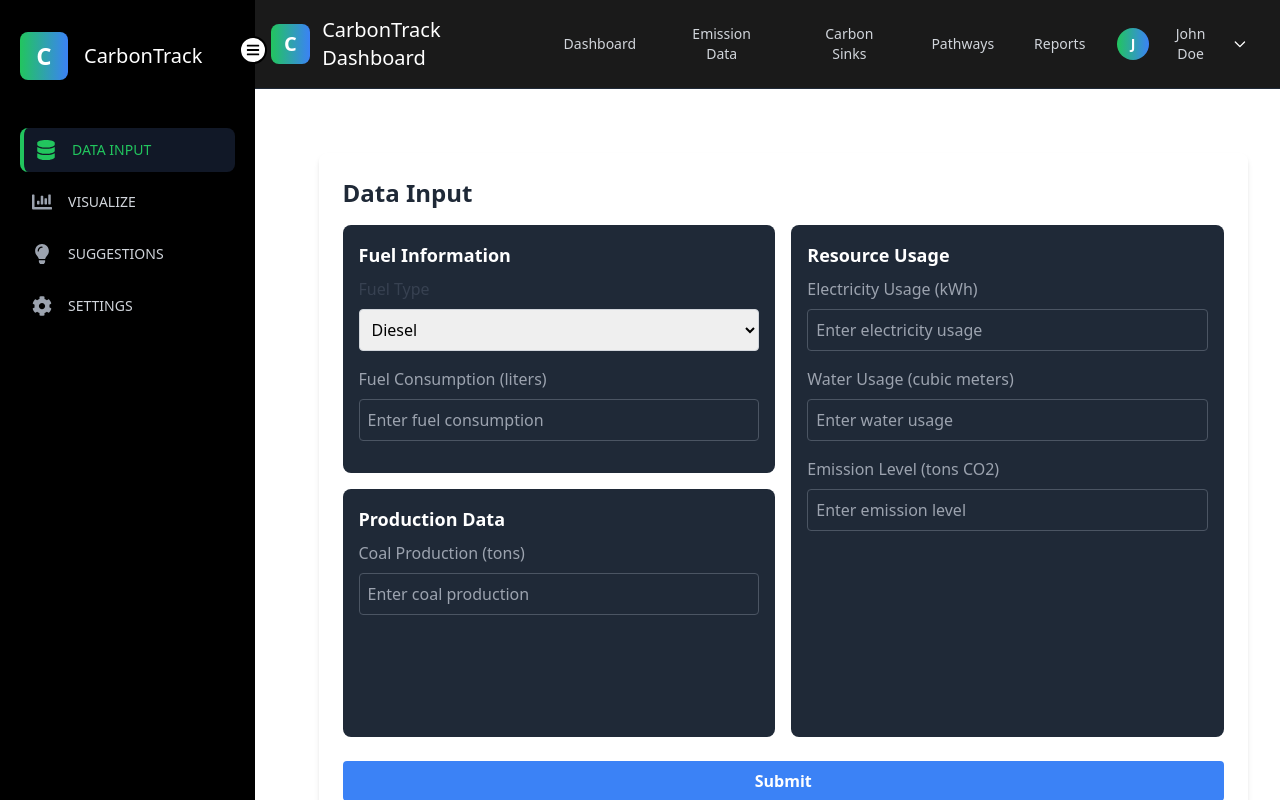
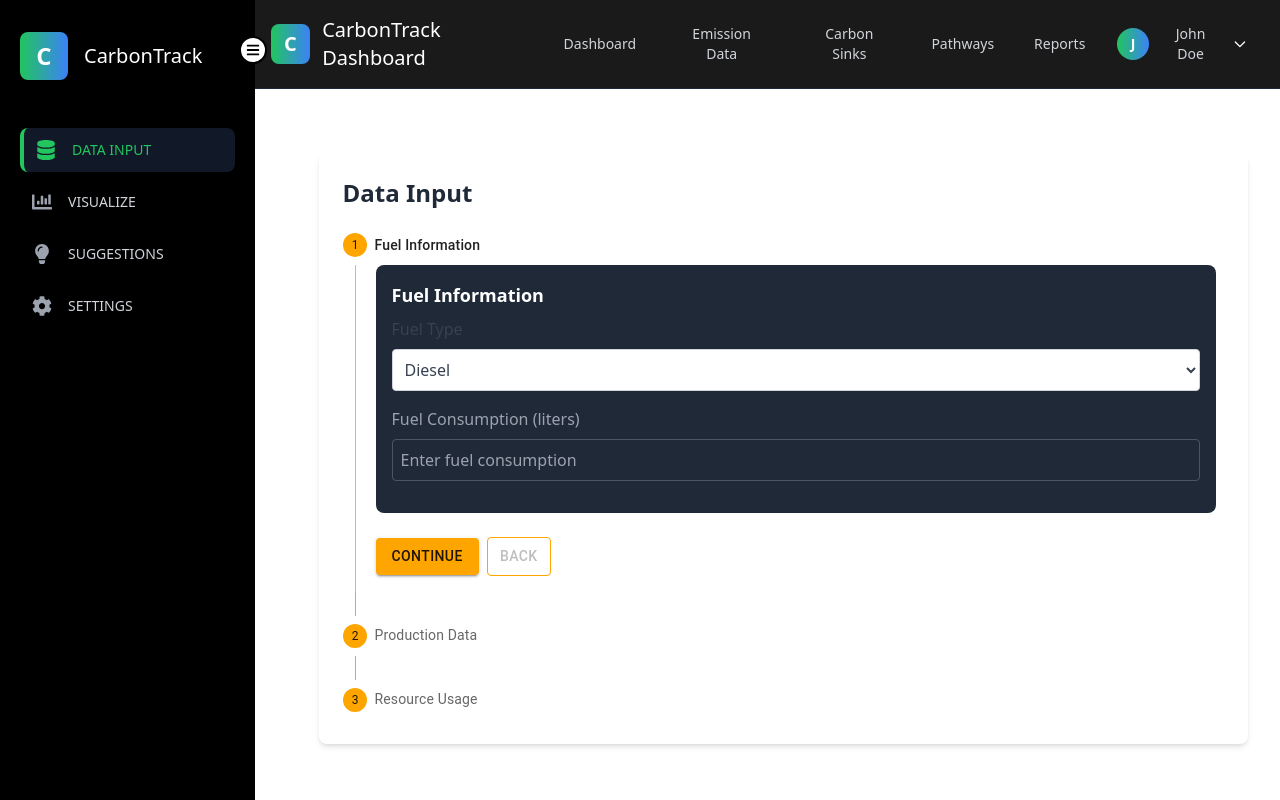
Before and after one commit to naveenrhindi/Frontend, a React (Vite) app: page /dataInput in a window 1280 px wide. Built offline with nearby package versions, Linux system fonts and the light colour scheme.

Commit message:
Edited Datainput Styling for the new theme

```diff
--- a/package.json
+++ b/package.json
@@ -10,6 +10,9 @@
     "preview": "vite preview"
   },
   "dependencies": {
+    "@emotion/react": "^11.13.5",
+    "@emotion/styled": "^11.13.5",
+    "@mui/material": "^6.1.8",
     "apexcharts": "^3.54.1",
     "file-saver": "^2.0.5",
     "jspdf": "^2.5.2",
--- a/src/components/DataInput/DataInput.jsx
+++ b/src/components/DataInput/DataInput.jsx
@@ -1,9 +1,35 @@
 import React, { useState } from 'react';
+import {
+  Stepper,
+  Step,
+  StepLabel,
+  StepContent,
+  Button,
+  Paper,
+  Typography,
+  Box,
+  createTheme,
+  ThemeProvider,
+} from '@mui/material';
 import FuelInformation from './FuelInformation';
 import ProductionData from './ProductionData';
 import ResourceUsage from './ResourceUsage';
 
+// Custom theme for orange and green colors
+const theme = createTheme({
+  palette: {
+    primary: {
+      main: '#FFA500', // Orange
+      light: '#FFD9B3', // Light orange
+    },
+    secondary: {
+      main: '#32CD32', // Green
+    },
+  },
+});
+
 const DataInput = () => {
+  const [activeStep, setActiveStep] = useState(0);
   const [fuelType, setFuelType] = useState('');
   const [fuelConsumption, setFuelConsumption] = useState('');
   const [coalProduction, setCoalProduction] = useState('');
@@ -11,8 +37,19 @@ const DataInput = () => {
   const [waterUsage, setWaterUsage] = useState('');
   const [emissionLevel, setEmissionLevel] = useState('');
 
-  const handleSubmit = (e) => {
-    e.preventDefault();
+  const handleNext = () => setActiveStep((prev) => prev + 1);
+  const handleBack = () => setActiveStep((prev) => prev - 1);
+  const handleReset = () => {
+    setActiveStep(0);
+    setFuelType('');
+    setFuelConsumption('');
+    setCoalProduction('');
+    setElectricityUsage('');
+    setWaterUsage('');
+    setEmissionLevel('');
+  };
+
+  const handleSubmit = () => {
     const inputData = {
       fuelType,
       fuelConsumption,
@@ -22,37 +59,33 @@ const DataInput = () => {
       emissionLevel,
     };
     console.log('Submitted Data:', inputData);
-    // Reset the form after submission
-    setFuelType('');
-    setFuelConsumption('');
-    setCoalProduction('');
-    setElectricityUsage('');
-    setWaterUsage('');
-    setEmissionLevel('');
+    handleReset();
   };
 
-  return (
-    <div className="bg-white p-6 rounded-lg shadow-md mt-8 ml-8">
-      <h2 className="text-2xl font-bold mb-4 text-gray-800">Data Input</h2>
-      <form onSubmit={handleSubmit} className="space-y-6">
-        <div className="grid grid-cols-1 lg:grid-cols-2 gap-4">
-          {/* Left Column - two horizontal sections */}
-          <div className="grid grid-rows-2 gap-4">
-            {/* Horizontal Section 1 */}
+  const steps = [
+    {
+      label: 'Fuel Information',
+      content: (
         <FuelInformation
           fuelType={fuelType}
           setFuelType={setFuelType}
           fuelConsumption={fuelConsumption}
           setFuelConsumption={setFuelConsumption}
         />
-            {/* Horizontal Section 2 */}
+      ),
+    },
+    {
+      label: 'Production Data',
+      content: (
         <ProductionData
           coalProduction={coalProduction}
           setCoalProduction={setCoalProduction}
         />
-          </div>
-
-          {/* Right Column */}
+      ),
+    },
+    {
+      label: 'Resource Usage',
+      content: (
         <ResourceUsage
           electricityUsage={electricityUsage}
           setElectricityUsage={setElectricityUsage}
@@ -61,16 +94,98 @@ const DataInput = () => {
           emissionLevel={emissionLevel}
           setEmissionLevel={setEmissionLevel}
         />
+      ),
+    },
+  ];
+
+  return (
+    <ThemeProvider theme={theme}>
+      <div className="bg-white p-6 rounded-lg shadow-md mt-8 ml-8">
+        <h2 className="text-2xl font-bold mb-4 text-gray-800">Data Input</h2>
+        <Stepper
+          activeStep={activeStep}
+          orientation="vertical"
+          sx={{
+            '& .MuiStepIcon-root': {
+              color: '#FFA500', // Default step color
+              '&.Mui-active': { color: '#FFA500' }, // Active step color
+              '&.Mui-completed': { color: '#32CD32' }, // Completed step color
+            },
+            '& .MuiStepConnector-line': { borderColor: '#FFA500' }, // Orange connector line
+          }}
+        >
+          {steps.map((step, index) => (
+            <Step key={step.label}>
+              <StepLabel>{step.label}</StepLabel>
+              <StepContent>
+                <div className="mb-4">{step.content}</div>
+                <Box sx={{ mb: 2 }}>
+                  <div>
+                    <Button
+                      variant="contained"
+                      onClick={index === steps.length - 1 ? handleSubmit : handleNext}
+                      sx={{
+                        mt: 1,
+                        mr: 1,
+                        bgcolor: '#FFA500', // Orange
+                        '&:hover': {
+                          bgcolor: '#FFD9B3', // Lighter orange
+                        },
+                      }}
+                    >
+                      {index === steps.length - 1 ? 'Submit' : 'Continue'}
+                    </Button>
+                    <Button
+                      disabled={index === 0}
+                      onClick={handleBack}
+                      sx={{
+                        mt: 1,
+                        mr: 1,
+                        color: '#FFA500', // Orange text
+                        border: '1px solid #FFA500', // Orange border
+                        '&:hover': {
+                          bgcolor: 'rgba(255, 165, 0, 0.1)', // Light orange hover
+                        },
+                      }}
+                    >
+                      Back
+                    </Button>
                   </div>
-
-        <button
-          type="submit"
-          className="w-full bg-blue-500 hover:bg-blue-600 text-white font-bold py-2 px-4 rounded focus:outline-none focus:ring-2 focus:ring-blue-500"
+                </Box>
+              </StepContent>
+            </Step>
+          ))}
+        </Stepper>
+        {activeStep === steps.length && (
+          <Paper
+            square
+            elevation={0}
+            sx={{
+              p: 3,
+              bgcolor: 'rgba(144, 238, 144, 0.1)', // Pale green background
+              border: '1px solid #32CD32', // Green border
+            }}
           >
-          Submit
-        </button>
-      </form>
+            <Typography sx={{ color: '#32CD32' }}>
+              All steps completed - Data has been submitted!
+            </Typography>
+            <Button
+              onClick={handleReset}
+              sx={{
+                mt: 1,
+                mr: 1,
+                color: '#32CD32', // Green text
+                '&:hover': {
+                  bgcolor: 'rgba(50, 205, 50, 0.1)', // Light green hover
+                },
+              }}
+            >
+              Reset
+            </Button>
+          </Paper>
+        )}
       </div>
+    </ThemeProvider>
   );
 };
 
--- a/src/components/DataInput/SelectGroup.jsx
+++ b/src/components/DataInput/SelectGroup.jsx
@@ -5,12 +5,19 @@ const SelectGroup = ({ label, options, onChange }) => {
     <div className="mb-4">
       <label className="block text-gray-700 dark:text-gray-300 mb-2">{label}</label>
       <select
-        className="w-full p-2 border border-gray-300 dark:border-gray-600 rounded focus:outline-none focus:ring-2 focus:ring-blue-500 hover:bg-blue-100 dark:hover:bg-blue-100"
+        className="w-full p-2 border border-gray-300 rounded
+        bg-white dark:bg-gray-800 text-gray-700 dark:text-gray-300
+        focus:outline-none focus:ring-2 focus:ring-[#FFA500]
+        focus:border-[#FFA500] hover:border-[#FFA500]" // Orange border on focus/hover
         onChange={(e) => onChange(e.target.value)}
       >
         <option value="" disabled>Select {label.toLowerCase()}</option>
         {options.map((option, index) => (
-          <option key={index} value={option}>
+          <option
+            key={index}
+            value={option}
+            className="hover:bg-[#FFA500]/10" // Light orange background on hover
+          >
             {option}
           </option>
         ))}
--- a/src/components/Visualise/ChartThree.jsx
+++ b/src/components/Visualise/ChartThree.jsx
@@ -1,14 +1,14 @@
-import React, { useState } from "react";
-import ReactApexChart from "react-apexcharts";
+import React, { useState } from 'react';
+import ReactApexChart from 'react-apexcharts';
 
 const options = {
   chart: {
-    fontFamily: "Satoshi, sans-serif",
-    type: "donut",
-    background: "#ffffff",
+    fontFamily: 'Satoshi, sans-serif',
+    type: 'donut',
+    background: '#ffffff', // Background color for the chart
     dropShadow: {
       enabled: true,
-      color: "#623CEA14",
+      color: '#623CEA14',
       top: 10,
       blur: 4,
       opacity: 0.1,
@@ -20,17 +20,17 @@ const options = {
       right: 10,
     },
   },
-  colors: ["#006400", "#90EE90", "#32CD32", "#228B22"], // Dark to light green palette
-  labels: ["CO2", "Methane", "SO2", "Particulate Matter"],
+  colors: ['#006400', '#90EE90', '#FFA500', '#228B22'], // Dark green, light green, orange, and green
+  labels: ['CO2', 'Methane', 'SO2', 'Particulate Matter'],
   legend: {
     show: false,
-    position: "bottom",
+    position: 'bottom',
   },
   plotOptions: {
     pie: {
       donut: {
-        size: "60%", // Reduced size to make the border more visible
-        background: "transparent",
+        size: '60%', // Adjusted size to improve border visibility
+        background: 'transparent',
       },
     },
   },
@@ -40,12 +40,12 @@ const options = {
   stroke: {
     show: true,
     width: 3, // Increased width for better visibility
-    colors: ["#ffffff"], // White border
+    colors: ['#ffffff'], // White border
   },
   states: {
     hover: {
       filter: {
-        type: "none", // No dimming effect to keep borders consistent
+        type: 'none', // No dimming effect to keep borders consistent
       },
     },
   },
@@ -75,8 +75,8 @@ const ChartThree = () => {
   });
 
   return (
-    <div className="col-span-12 rounded-lg border border-black bg-white p-4 shadow-lg transition-transform duration-500 ease-in-out transform hover:scale-105 hover:shadow-2xl xl:col-span-5">
-      <div className="mb-3 flex justify-between gap-4">
+    <div className="col-span-12  rounded-lg border border-black bg-white p-4 shadow-lg transition-transform duration-500 ease-in-out transform hover:scale-105 hover:shadow-2xl xl:col-span-5">
+      <div className="mb-5 flex justify-between gap-4">
         <div>
           <h5 className="text-xl font-semibold text-black mb-3">
             Emissions Analytics - Coal Mine Process
--- a/src/components/Visualise/Visualise.jsx
+++ b/src/components/Visualise/Visualise.jsx
@@ -89,7 +89,7 @@ const Visualization = () => {
         <div className="col-span-2">
           <ChartTwo />
         </div>
-        <div className="col-span-1">
+        <div className="col-span-1 mb-4">
           <ChartThree />
         </div>
       </div>
```
Also changed, not shown: 1 other file (tests, documents, lock files or other folders). Lines whose indentation alone changed are shown as unchanged.
